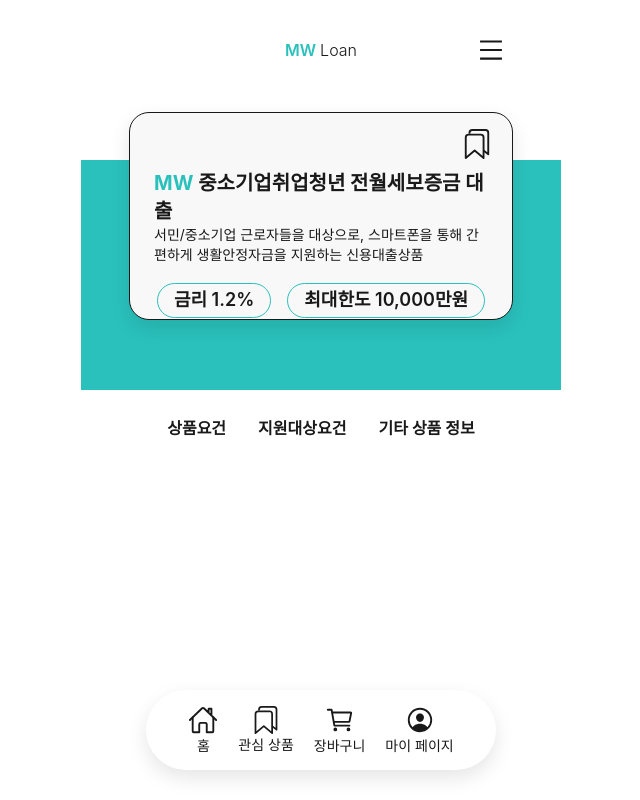
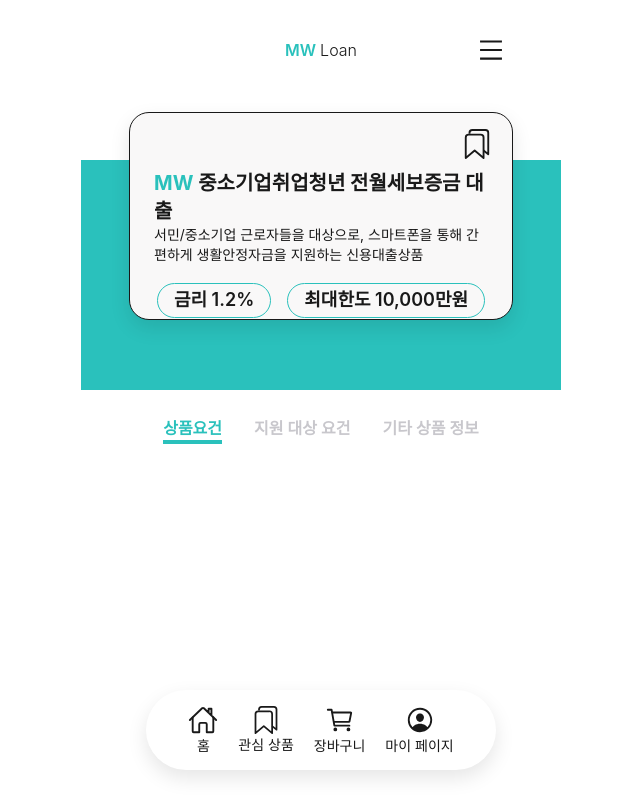
Before and after one commit to whtmdgn1409/Mini-Project-6-FE, a React (Vite) app: page /product/1 in a window 1280 px wide. Shown: the whole page, without its empty margins (319-959 px from the left). Built offline with nearby package versions, Linux system fonts and the light colour scheme; a web font is replaced by a local one.

Commit message:
[#17] Feat: 옵션 탭 스타일 수정

```diff
--- a/src/pages/ProductDetail/index.tsx
+++ b/src/pages/ProductDetail/index.tsx
@@ -1,8 +1,11 @@
-import React from 'react';
+import React, { useState } from 'react';
 import { IoBookmarksOutline } from 'react-icons/io5';
 type Props = {};
 
+const lists = ['상품요건', '지원 대상 요건', '기타 상품 정보'];
+
 const ProductDetail = (props: Props) => {
+  const [activeMenu, setActiveMenu] = useState(0);
   return (
     <section className='w-[480px] m-auto'>
       <div className='bg-mw w-[480px] h-[230px] top-40 absolute'></div>
@@ -25,20 +28,26 @@ const ProductDetail = (props: Props) => {
             </div>
           </div>
         </div>
+
         <button className='absolute bottom-40 right-5'>
           <IoBookmarksOutline className='text-3xl' />
         </button>
       </div>
-      <ul className='z-20 mt-24 flex justify-center gap-8 font-semibold '>
-        <li className=' hover:text-mw hover:border-b-2 cursor-pointer'>
-          상품요건
-        </li>
-        <li className=' hover:text-mw hover:border-b-2 cursor-pointer'>
-          지원대상요건
-        </li>
-        <li className=' hover:text-mw hover:border-b-2 cursor-pointer'>
-          기타 상품 정보
-        </li>
+      <ul className='z-20 mt-24 flex justify-center gap-8'>
+        {lists.map((list, i) => {
+          return (
+            <li
+              className={
+                i === activeMenu
+                  ? 'cursor-pointer text-mw font-bold border-solid border-mw border-b-4'
+                  : 'cursor-pointer text-mw-gray font-semibold hover:text-mw hover:border-b-4 hover:border-mw'
+              }
+              onClick={() => setActiveMenu(i)}
+            >
+              {list}
+            </li>
+          );
+        })}
       </ul>
     </section>
   );
```
